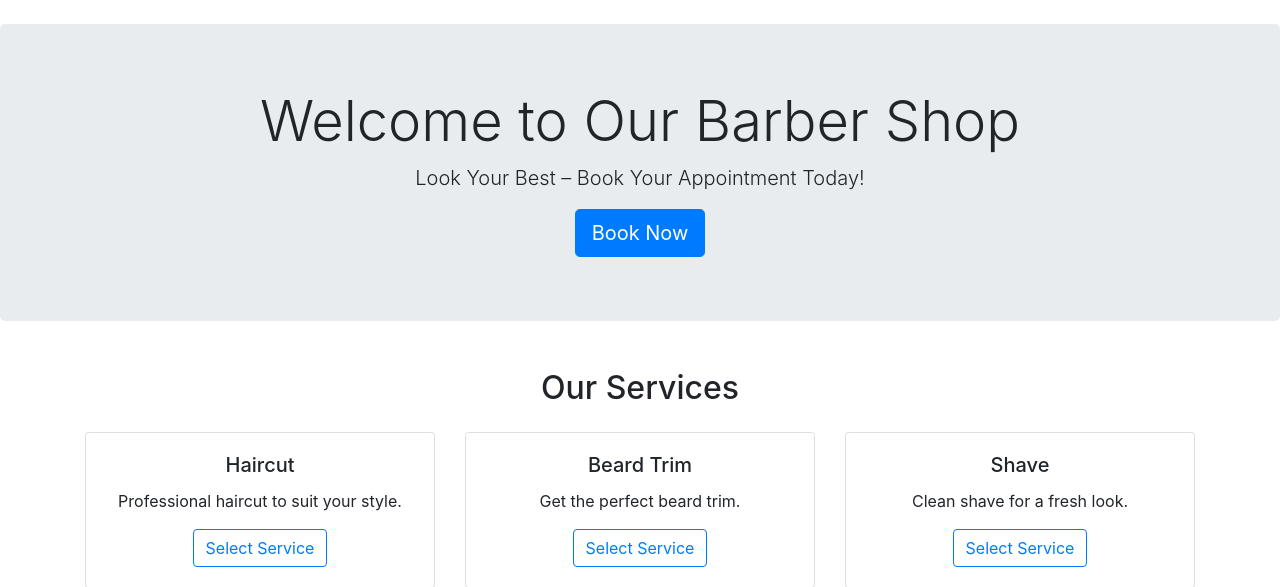
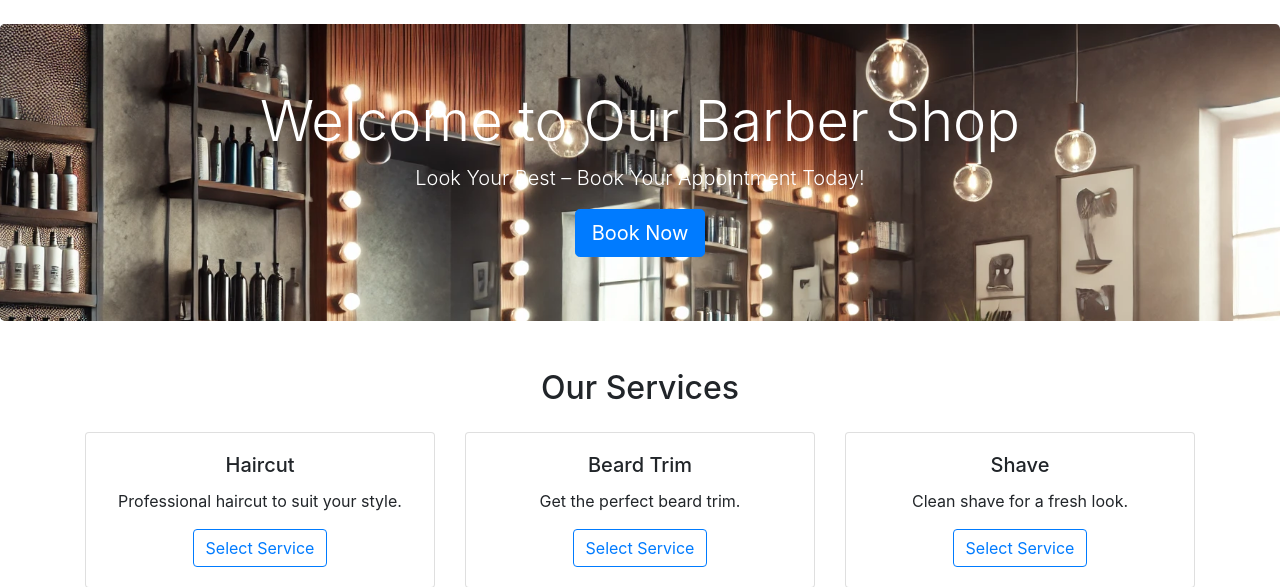
Before and after one commit to AVTpepper/barbershop_booking, a Django app: page / in a window 1280 px wide. Shown: the part 56-643 px from the top of the page. Run offline with Django 5.2, Linux system fonts and the light colour scheme; some libraries are stand-ins or nearby versions.

Commit message:
Add: static css folder, moved inline css to css styles

```diff
--- a/barbershop_booking/settings.py
+++ b/barbershop_booking/settings.py
@@ -144,7 +144,7 @@ USE_TZ = True
 
 STATIC_ROOT = os.path.join(BASE_DIR, 'staticfiles')
 STATIC_URL = '/static/'
-
+STATICFILES_DIRS = [os.path.join(BASE_DIR, 'static')]
 STATICFILES_STORAGE = 'whitenoise.storage.CompressedManifestStaticFilesStorage'
 
 # Default primary key field type
--- /dev/null
+++ b/static/css/styles.css
@@ -0,0 +1,4 @@
+.hero-section {
+    background-image: url('../images/hero_image.webp');
+    background-size: cover;
+}
--- a/templates/base.html
+++ b/templates/base.html
@@ -1,3 +1,4 @@
+{% load static %}
 <!DOCTYPE html>
    <html lang="en">
    <head>
@@ -5,6 +6,7 @@
        <meta name="viewport" content="width=device-width, initial-scale=1.0">
        <title>Barber Shop Booking</title>
        <link rel="stylesheet" href="https://stackpath.bootstrapcdn.com/bootstrap/4.5.2/css/bootstrap.min.css">
+       <link rel="stylesheet" type="text/css" href="{% static 'css/styles.css' %}">
    </head>
    <body>
        <!-- Navbar -->
--- a/templates/landing_page.html
+++ b/templates/landing_page.html
@@ -1,11 +1,10 @@
 {% extends 'base.html' %}
-
+{% load static %}
    {% block content %}
-   <!-- <div class="container-fluid"> -->
    <!-- Hero Section -->
-       <div class="jumbotron text-center mt-4">
-           <h1 class="display-4">Welcome to Our Barber Shop</h1>
-           <p class="lead">Look Your Best – Book Your Appointment Today!</p>
+   <div class="jumbotron text-center mt-4 hero-section">
+        <h1 class="display-4 text-white">Welcome to Our Barber Shop</h1>
+        <p class="lead text-white">Look Your Best – Book Your Appointment Today!</p>
         <a class="btn btn-primary btn-lg" href="{% url 'book_appointment' %}" role="button">Book Now</a>
     </div>
 
@@ -43,5 +42,4 @@
         </div>
         <!-- Add three more service cards in a similar manner -->
     </div>
-   <!-- </div> -->
    {% endblock %}
```
Also changed, not shown: static/images/hero_image.webp (added). Lines whose indentation alone changed are shown as unchanged.
